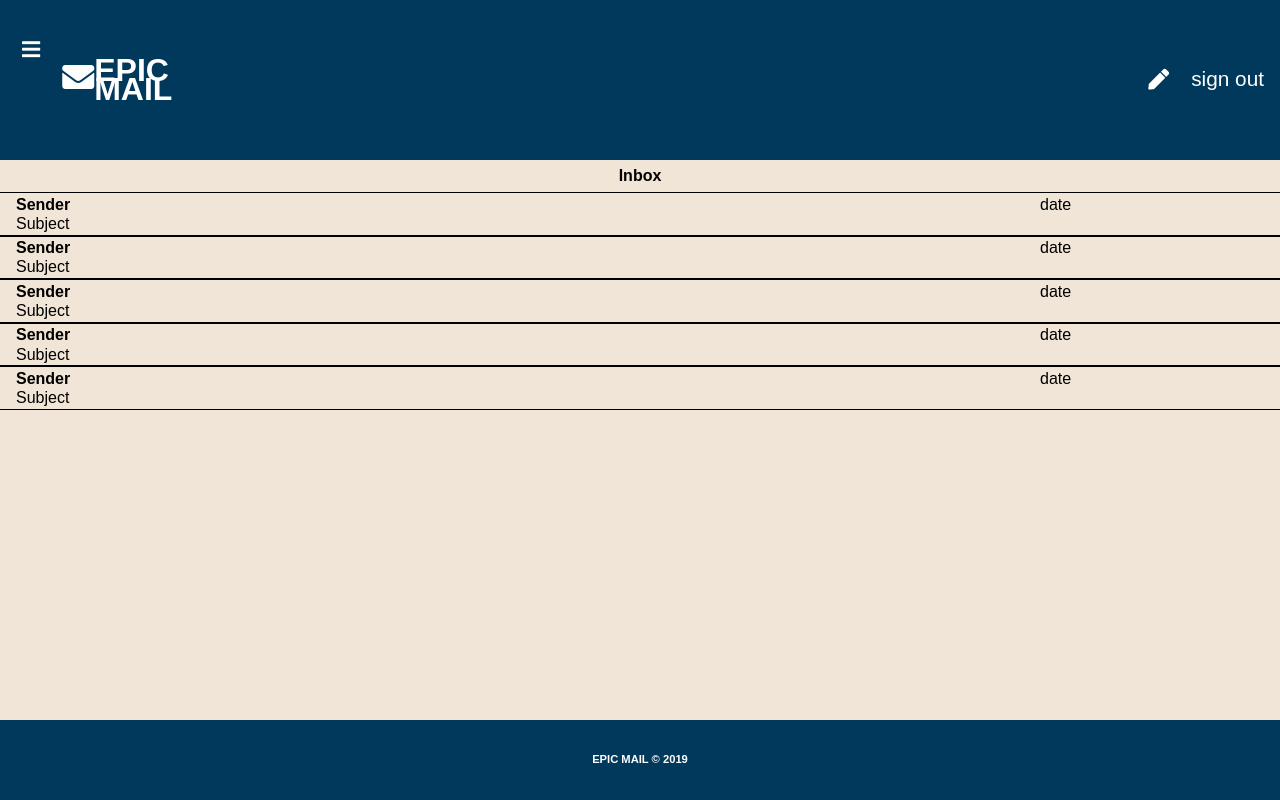
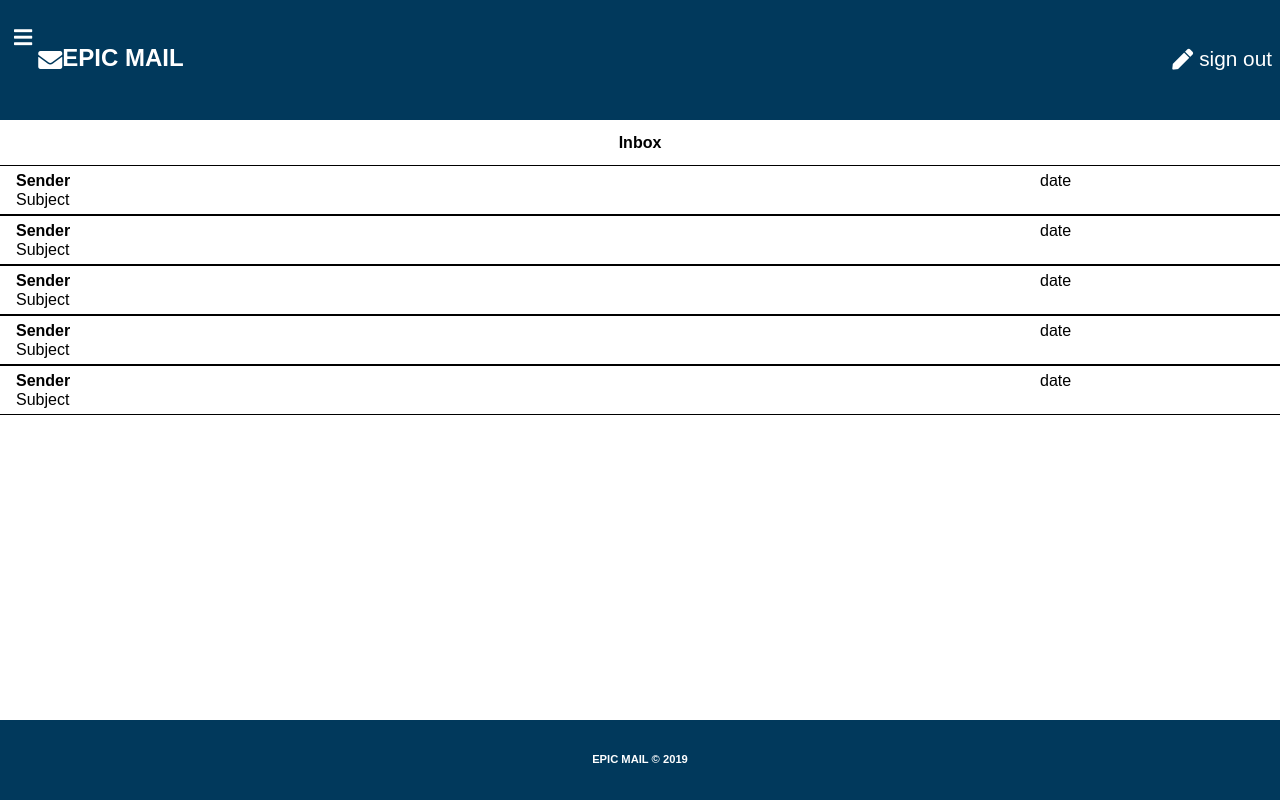
Before and after one commit to prince-curie/Epic-mail, a plain HTML site: page UI/admn.html in a window 1280 px wide. Drawn offline with Linux system fonts and the light colour scheme.

Commit message:
Fix(admin): implement feedback on admin.css - ensure enough padding and spacing

```diff
--- a/UI/admin.css
+++ b/UI/admin.css
@@ -5,38 +5,28 @@
   padding: 0;
   box-sizing: border-box;
   font-family: Arial, Helvetica, sans-serif;
-    background-color: rgba(240, 229, 214, 1);
+  background-color: rgba(255, 255, 255, 1);
 }
 .header__container {
   display: flex;
-    padding: 0 1rem;
-    height: 20vh;
+  padding: 0 .5rem;
+  height: 15vh;
   align-items: center;
   background-color: rgba(1, 57, 92, 1);
   color: rgba(255,255,255,1);
   justify-content: space-between;
-    box-sizing: border-box;
-    flex-wrap: wrap;
 }
 .header__div {
   display: flex;
 }
-.header__div > .header__button {
-    margin-right: 1rem;
-}
 .header__h1 > a {
   display: flex;
-    flex-direction: row;
   color: rgba(255,255,255,1);
   text-decoration: none;
+  font-size: 1.5rem;
 }
-.h1__i {
-    display: inline-flex;
-    flex-direction: column;
-}
-.h1__div {
-    display: inline-flex;
-    flex-direction: column;
+.h1__span {
+  align-self: center;
 }
 .header__button {
   color: rgba(255,255,255,1);
@@ -45,6 +35,9 @@
   font-size: 1.3rem;
   display: flex;
   outline: none;
+}
+.header__span {
+  align-self: center;
 }
 .header__span > a {
   color: rgba(255,255,255,1);
@@ -129,11 +122,11 @@
   margin: 0 auto 0 0;
 }
 .main__container {
-    min-height: 70vh;
+  min-height: 75vh;
   box-sizing: border-box;
 }
 .section__header {
-    padding: 0.4rem;
+  padding: 0.8rem;
   font-weight: bold;
   display: grid;
   justify-content: center;
@@ -143,7 +136,7 @@
   grid-template-columns: 4fr 1fr;
   border-top:solid 1px rgba(0,0,0,1);
   border-bottom:solid 1px rgba(0,0,0,1);
-    padding: 0.1rem 0;
+  padding: .3rem 0;
 }
 .section__inbox > div > .inbox-sender {
   font-weight: bold;
@@ -231,7 +224,7 @@ label {
   grid-template-columns: 4fr 1fr 1fr;
   border-top:solid 1px rgba(0,0,0,1);
   border-bottom:solid 1px rgba(0,0,0,1);
-    padding: 0.1rem 0;
+  padding: 0.3rem 0;
 }
 .section__sentmessages > div > .sent-sender {
   font-weight: bold;
@@ -252,7 +245,6 @@ label {
   padding: 0.6rem 0;
 }
 .section__draftmail > div > .draft-subject {
-    font-size: 1.8rem;
   font-weight: bold;
 }
 .section__draftmail > div > span {
```
Lines whose indentation alone changed are shown as unchanged.
